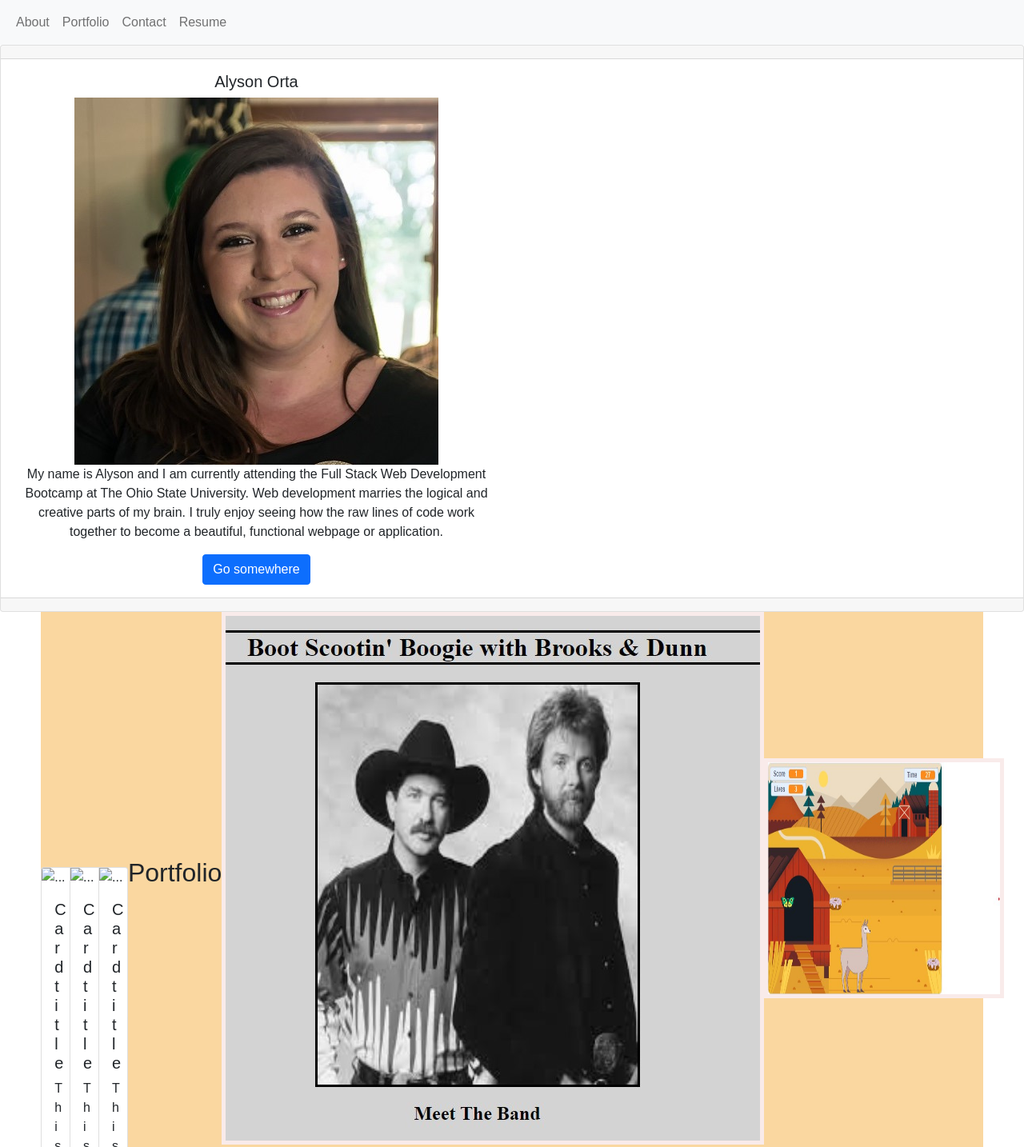
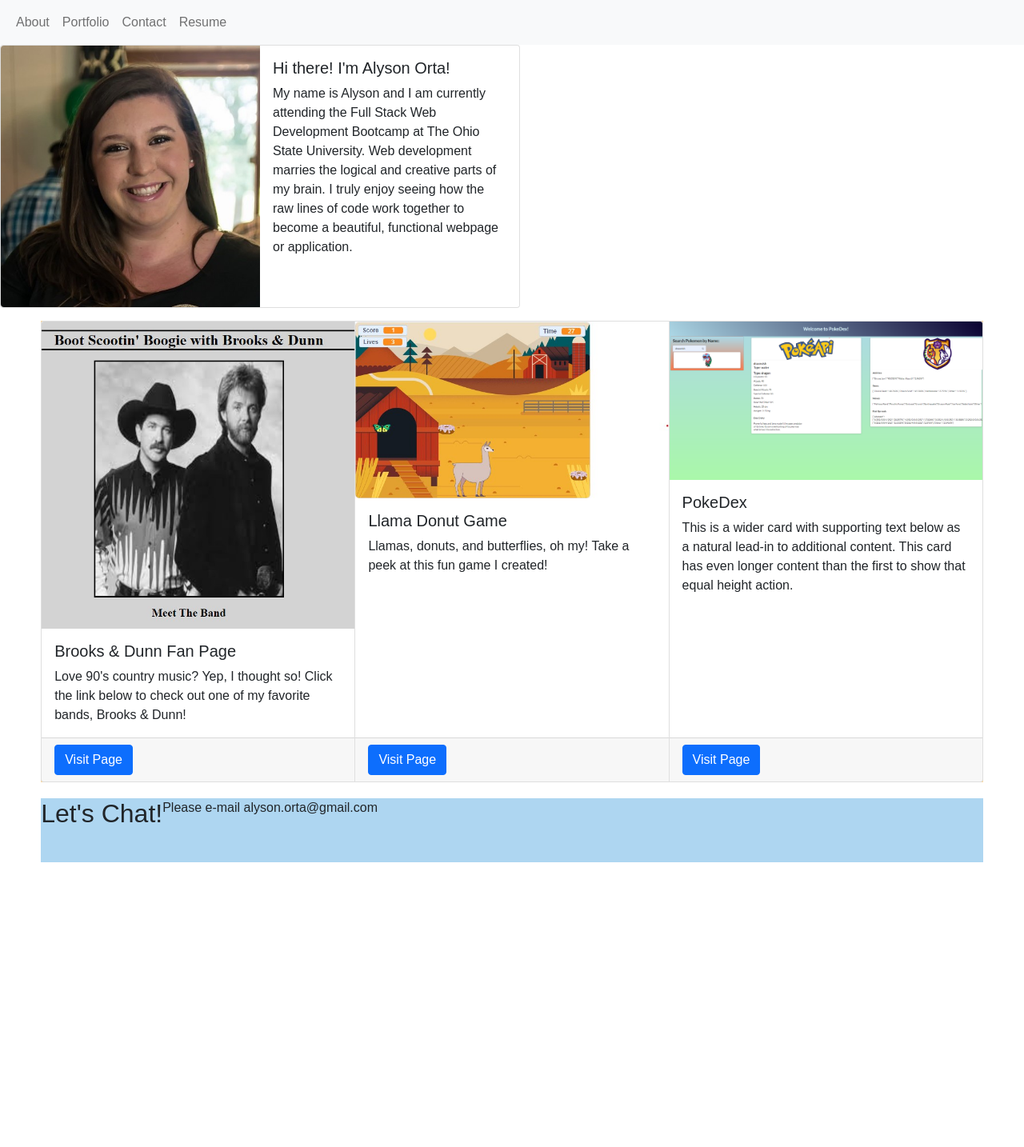
Before and after one commit to alysonorta/Alyson-Orta-Portfolio, a plain HTML site: page index.html in a window 1280 px wide. Shown: the top 1434 px of the page at 80% size. After the commit the page ends 1098 px from the top, so only its background shows below. Drawn offline with nearby package versions, Linux system fonts and the light colour scheme.

Commit message:
Added new image and added bootstrap cards

```diff
--- a/index.html
+++ b/index.html
@@ -30,58 +30,54 @@
 
 
     <!-- About Me -->
-    <div class="card text-center" id="aboutAlyson">
-        <div class="card-header"></div>
-        <div class="col-6 card-body">
-          <h5 class="card-title">Alyson Orta</h5>
-          <img src="Mama - PALE2.jpg" class="img-fluid" alt="Photo of Alyson Orta">
-          <p class="card-text">My name is Alyson and I am currently attending the Full Stack Web Development Bootcamp at The Ohio State University. Web development marries the logical and creative parts of my brain. I truly enjoy seeing how the raw lines of code work together to become a beautiful, functional webpage or application.</p>
-          <a href="#" class="btn btn-primary">Go somewhere</a>
+    <div class="card mb-3" id="aboutAlyson" style="max-width: 650px;">
+      <div class="row g-0">
+        <div class="col-md-6">
+          <img src="Mama - PALE2.jpg" class="img-fluid rounded-start" alt="Photo of Alyson Orta">
         </div>
-        <div class="card-footer text-muted"></div>
+        <div class="col-md-6">
+          <div class="card-body">
+            <h5 class="card-title">Hi there! I'm Alyson Orta!</h5>
+            <p class="card-text">My name is Alyson and I am currently attending the Full Stack Web Development Bootcamp at The Ohio State University. Web development marries the logical and creative parts of my brain. I truly enjoy seeing how the raw lines of code work together to become a beautiful, functional webpage or application.</p>
+          </div>
+        </div>
+      </div>
     </div>
 
     <!-- Portfolio -->
     <section id = "portfolio">
         <div class="card-group">
             <div class="card">
-              <img src="..." class="card-img-top" alt="...">
+              <img src="B&D-Fanpage.jpg" class="card-img-top" alt="Image screenshot of Brooks & Dunn fanpage created by Alyson Orta.">
               <div class="card-body">
-                <h5 class="card-title">Card title</h5>
-                <p class="card-text">This is a wider card with supporting text below as a natural lead-in to additional content. This content is a little bit longer.</p>
+                <h5 class="card-title">Brooks & Dunn Fan Page</h5>
+                <p class="card-text">Love 90's country music? Yep, I thought so! Click the link below to check out one of my favorite bands, Brooks & Dunn!</p>
               </div>
               <div class="card-footer">
-                <small class="text-muted">Last updated 3 mins ago</small>
+                <a href="https://alysonorta.github.io/Brooks-And-Dunn-Fanpage/" target = "_blank" class="btn btn-primary">Visit Page</a>
               </div>
             </div>
             <div class="card">
-              <img src="..." class="card-img-top" alt="...">
+              <img src="DonutLlama.jpg" class="card-img-top" alt="Image screenshot of Donut Llama game created by Alyson Orta">
               <div class="card-body">
-                <h5 class="card-title">Card title</h5>
-                <p class="card-text">This card has supporting text below as a natural lead-in to additional content.</p>
+                <h5 class="card-title">Llama Donut Game</h5>
+                <p class="card-text">Llamas, donuts, and butterflies, oh my! Take a peek at this fun game I created!</p>
               </div>
               <div class="card-footer">
-                <small class="text-muted">Last updated 3 mins ago</small>
+                <a href="https://scratch.mit.edu/projects/514076223" target = "_blank" class="btn btn-primary">Visit Page</a>
               </div>
             </div>
             <div class="card">
-              <img src="..." class="card-img-top" alt="...">
+              <img src="app_photo_one_screen.png" class="card-img-top" alt="Image screenshot of PokeDex app">
               <div class="card-body">
-                <h5 class="card-title">Card title</h5>
+                <h5 class="card-title">PokeDex</h5>
                 <p class="card-text">This is a wider card with supporting text below as a natural lead-in to additional content. This card has even longer content than the first to show that equal height action.</p>
               </div>
               <div class="card-footer">
-                <small class="text-muted">Last updated 3 mins ago</small>
+                <a href="https://aladd616.github.io/Project_1/" target = "_blank" class="btn btn-primary">Visit Page</a>
               </div>
             </div>
           </div>
-        <h2>Portfolio</h2>
-        <a href = "file:///C:/Users/John/Desktop/PREWORK_ANO/Module-4/fanpage.html" target = "_blank">
-        <img id= "brookspic" src="B&D-Fanpage.jpg" alt="Image screenshot of Brooks & Dunn fanpage created by Alyson Orta." />
-        </a>
-        <a href = "https://scratch.mit.edu/projects/514076223" target = "_blank">
-        <img id= "donutllama" src= "DonutLlama.jpg" alt = "Image screenshot of Donut Llama game created by Alyson Orta"/>
-        </a>
     </section>
 
     <!-- Contact -->
```
Also changed, not shown: app_photo_one_screen.png (added).
